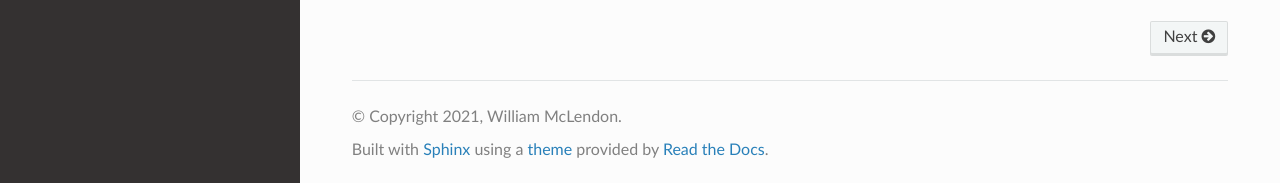
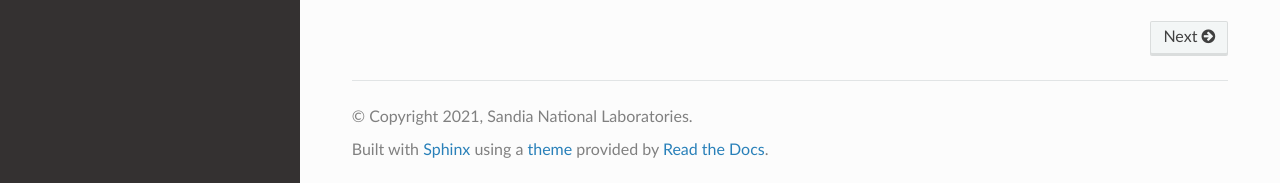
Before and after one commit to sandialabs/ConfigParserEnhanced, a Sphinx documentation site: the page built from doc/source/index.rst, in a window 1280 px wide and 1094 px high. Shown: the part 908-1091 px from the top of the window. Built offline with Sphinx 7.4.7 and the Read the Docs theme 2.0.0, drawn with Linux system fonts in a browser that asks for light colours.

Commit message:
update doc configuration file

```diff
--- a/doc/source/conf.py
+++ b/doc/source/conf.py
@@ -22,7 +22,7 @@ sys.path.append(str(Path.cwd().parent.parent.resolve().joinpath(Path("src"))))
 # -- Project information -----------------------------------------------------
 
 project = 'ConfigParserEnhanced'
-copyright = '2021, William McLendon'
+copyright = '2021, Sandia National Laboratories'
 author = 'William McLendon'
 
 # -- General configuration ---------------------------------------------------
```
